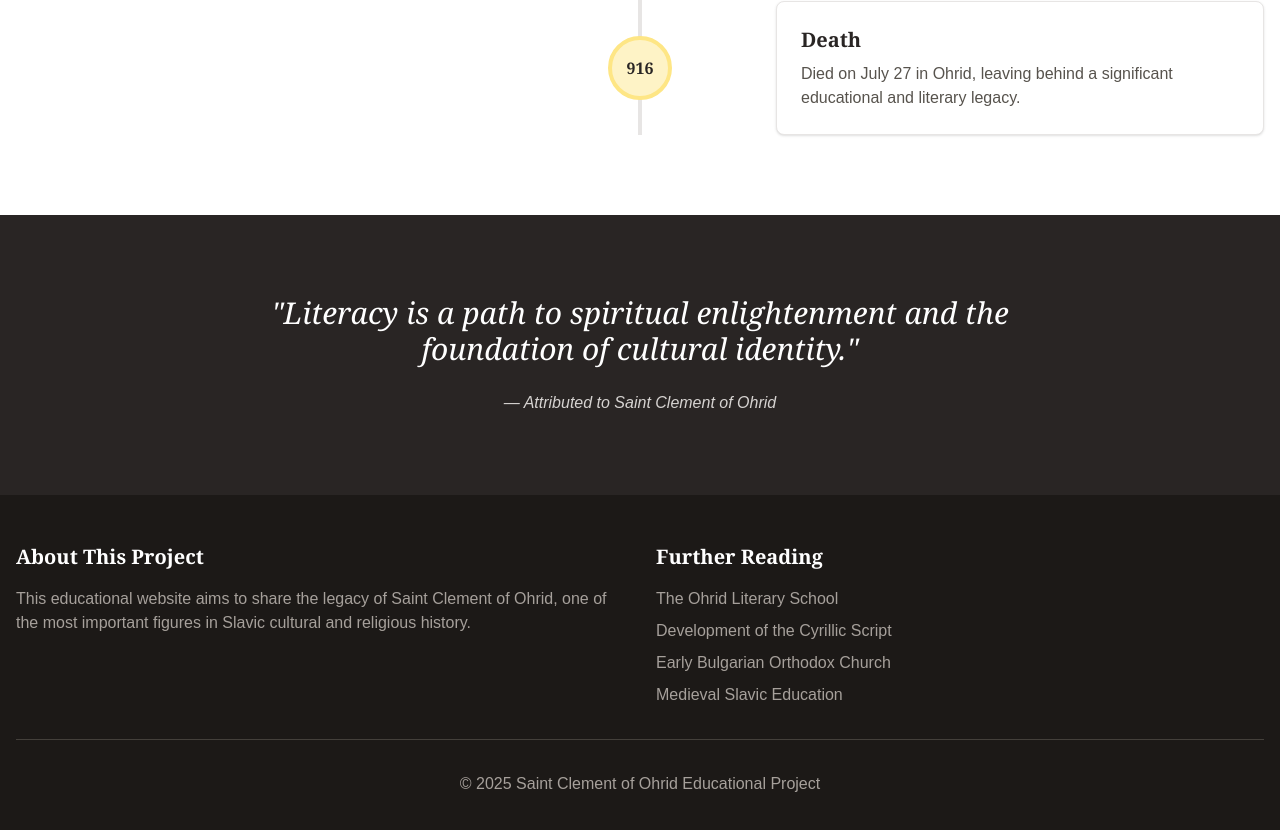
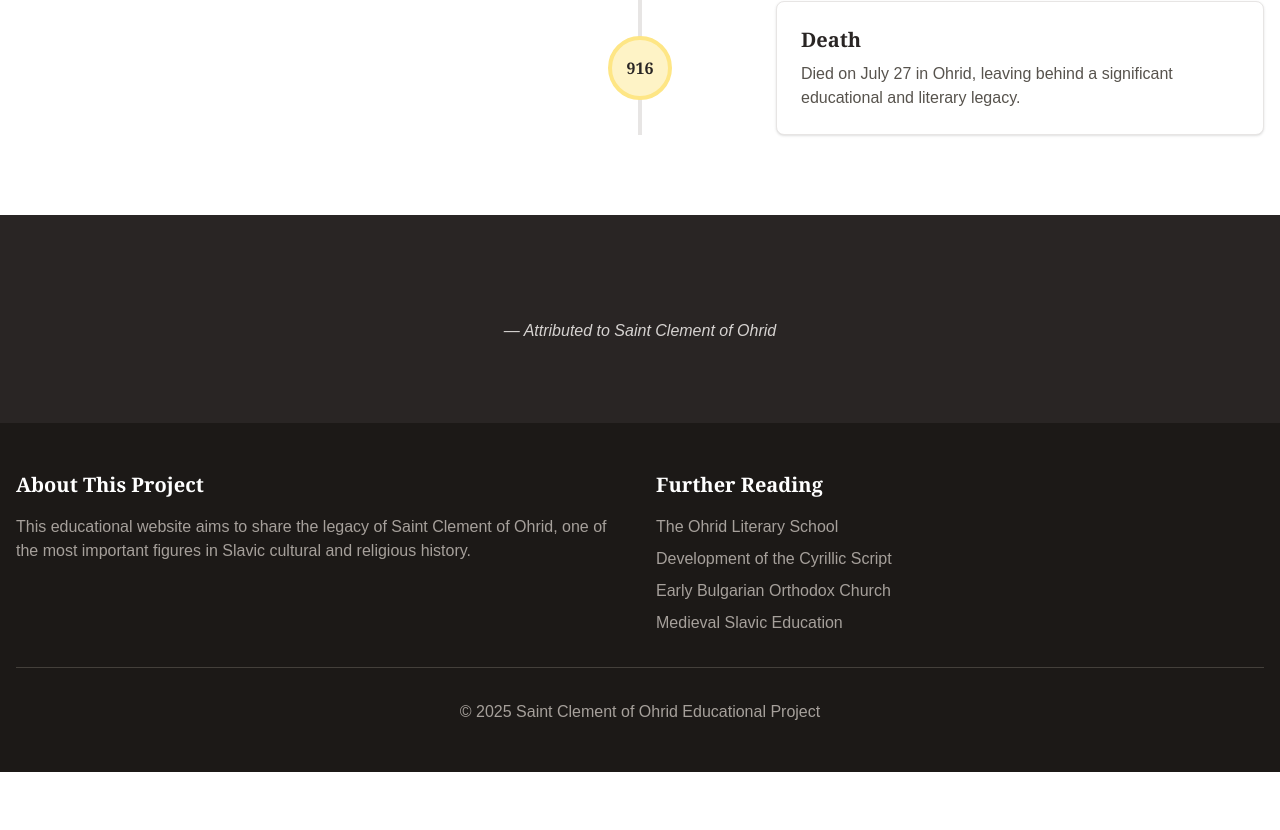
Before and after one commit to ggosheto/saint-clement-site, a Next.js app: page / in a window 1280 px wide. Shown: the part 3120-3950 px from the top of the page. After the commit the page ends 3892 px from the top, so only its background shows below. Built offline with nearby package versions, Linux system fonts and the light colour scheme; a web font is replaced by a local one.

Commit message:
Update page.tsx

```diff
--- a/app/page.tsx
+++ b/app/page.tsx
@@ -227,7 +227,7 @@ export default function Home() {
           <div className="container mx-auto px-4 text-center">
             <blockquote className="max-w-4xl mx-auto">
               <p className={`${playfair.variable} font-serif text-3xl italic mb-6`}>
-                &quot;Literacy is a path to spiritual enlightenment and the foundation of cultural identity.&quot;
+                {/*&quot;Literacy is a path to spiritual enlightenment and the foundation of cultural identity.&quot;*/}
               </p>
               <cite className="text-stone-300">— Attributed to Saint Clement of Ohrid</cite>
             </blockquote>
```
